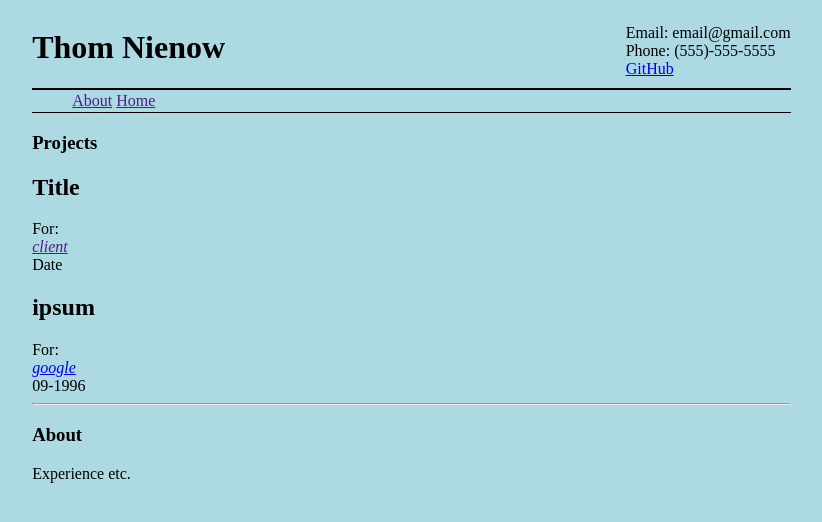
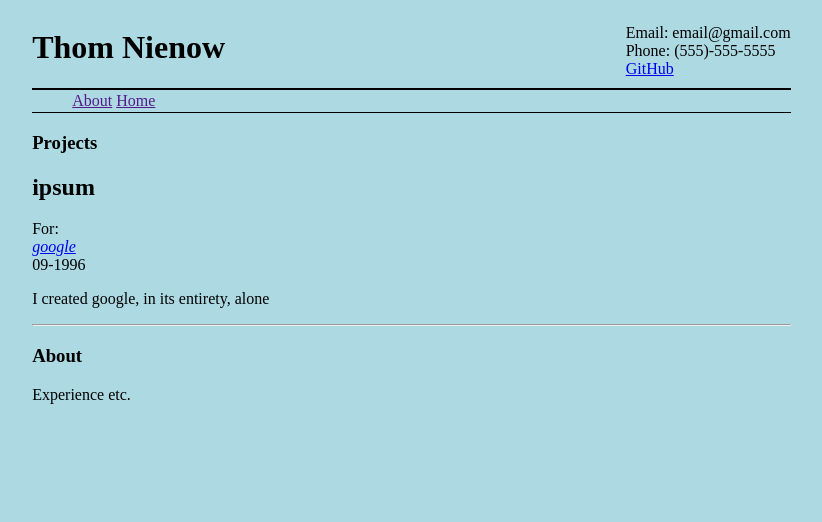
Before and after one commit to nienowt/301_portfolio, a plain HTML site: page index.html in a window 1280 px wide. Shown: the whole page, without its empty margins (39-861 px from the left). Drawn offline with nearby package versions, Linux system fonts and the light colour scheme.

Commit message:
fixed a typo/description now prints to page, hid template article

```diff
--- a/index.html
+++ b/index.html
@@ -31,9 +31,9 @@
             <div class="byline">
               For: <address><a href="">client</a></address>
               <time datetime="01-2000">Date</time>
-              <section class="description"></section>
             </div>
           </header>
+          <section class="description"></section>
         </article>
       </section>
       <section id="about" class="tab-content">
--- a/js/portfolio.js
+++ b/js/portfolio.js
@@ -12,17 +12,19 @@ function Project (a) {
 
 Project.prototype.toHtml = function() {
   var $newProject = $('article.template').clone();
+  $newProject.removeClass('template');
 
   $newProject.find('h2').text(this.title);
   $newProject.find('time').text(this.date);
   $newProject.data('category', this.category);
   $newProject.find('address > a').attr('href', this.projectUrl);
   $newProject.find('address > a').text(this.client);
-  $newProject.find('.description').html(this.discription);
+  $newProject.find('.description').html(this.description);
   $newProject.append('<hr>');
-  console.log('okay');
 
-  $newProject.removeClass('template');
+
+  $('article.template').hide();
+
   return $newProject;
 };
 
```
